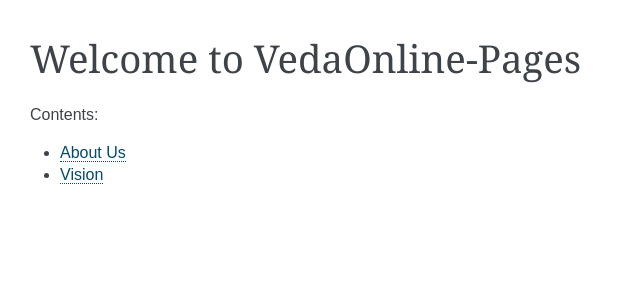
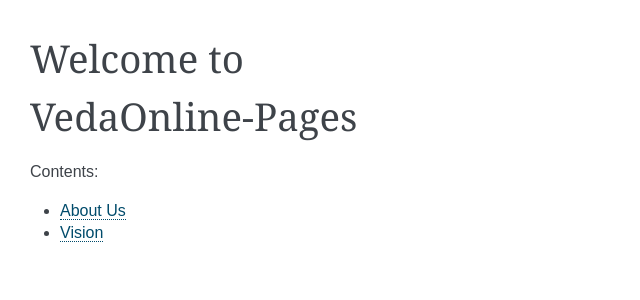
Before and after one commit to kanors-emr/VedaOnline-Pages, a Sphinx documentation site: the page built from source/index.rst, in a window 1280 px wide. Shown: the top 300 px of the page, without its empty margins (0-640 px from the left). Built offline with Sphinx 7.4.7, drawn with Linux system fonts in a browser that asks for light colours.

Commit message:
Update custom.css

```diff
--- a/source/_static/css/custom.css
+++ b/source/_static/css/custom.css
@@ -7,6 +7,8 @@ body {
     color: #212529 !important;
     text-align: left;
     background-color: #fff;
+    width: 200px;
+    min-width: 150px;
 }
 
 h4 {
```
